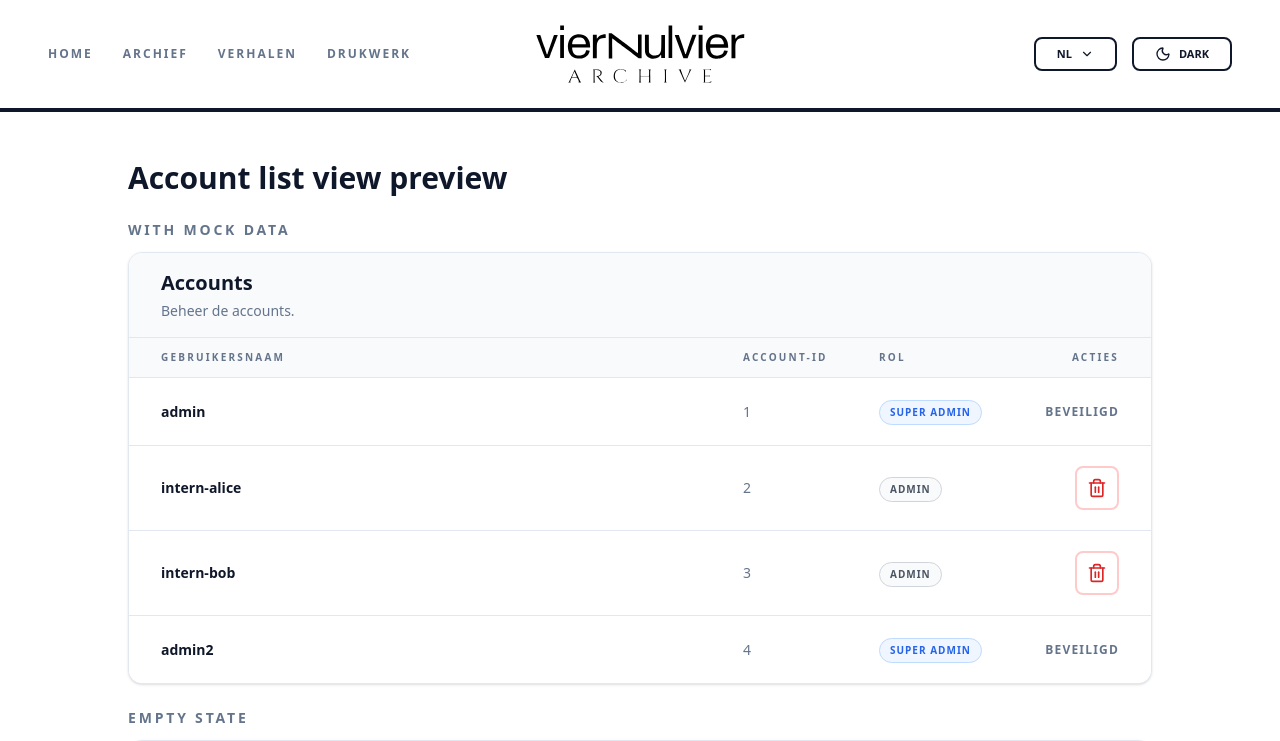
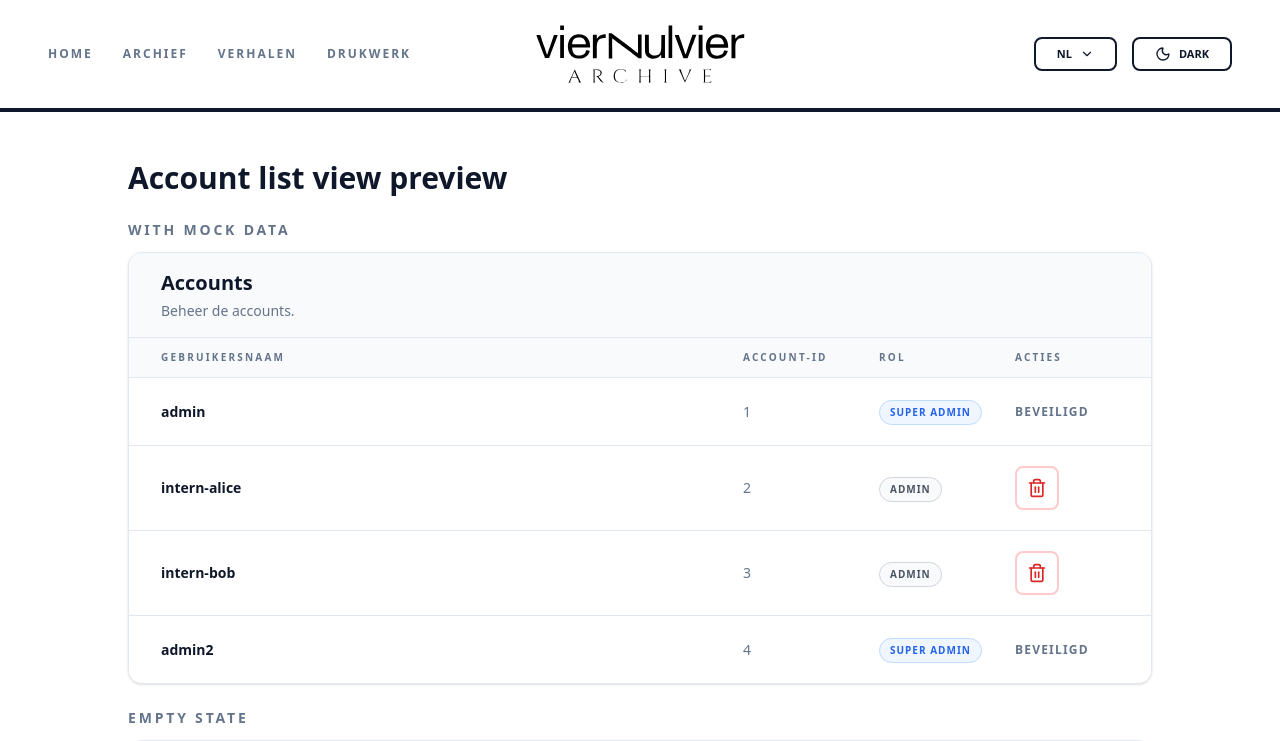
Before and after one commit to SELab-2/viernulvier-4, a Nuxt app in the folder frontend/: page /tempShowcase in a window 1280 px wide. Shown: the top 741 px of the page. Built offline with nearby package versions, Linux system fonts and the light colour scheme.

Commit message:
add better allignment for actions collumn

```diff
--- a/frontend/app/components/admin/AccountListRow.vue
+++ b/frontend/app/components/admin/AccountListRow.vue
@@ -60,7 +60,7 @@ const { t } = useI18n();
     </div>
 
     <!-- Actions: non-super-admin can be deleted; super admin is protected -->
-    <div class="flex justify-start sm:justify-end">
+    <div class="flex justify-start sm:justify-left">
       <AdminDeleteButton
         v-if="!account.superAdmin"
         :label="t('accounts.delete')"
--- a/frontend/app/components/admin/AccountListView.vue
+++ b/frontend/app/components/admin/AccountListView.vue
@@ -65,7 +65,7 @@ const { t } = useI18n();
         <div>{{ t("accounts.username") }}</div>
         <div>{{ t("accounts.accountId") }}</div>
         <div>{{ t("accounts.role") }}</div>
-        <div class="text-right">{{ t("accounts.actions") }}</div>
+        <div class="text-left">{{ t("accounts.actions") }}</div>
       </div>
 
       <!-- Account rows -->
```
